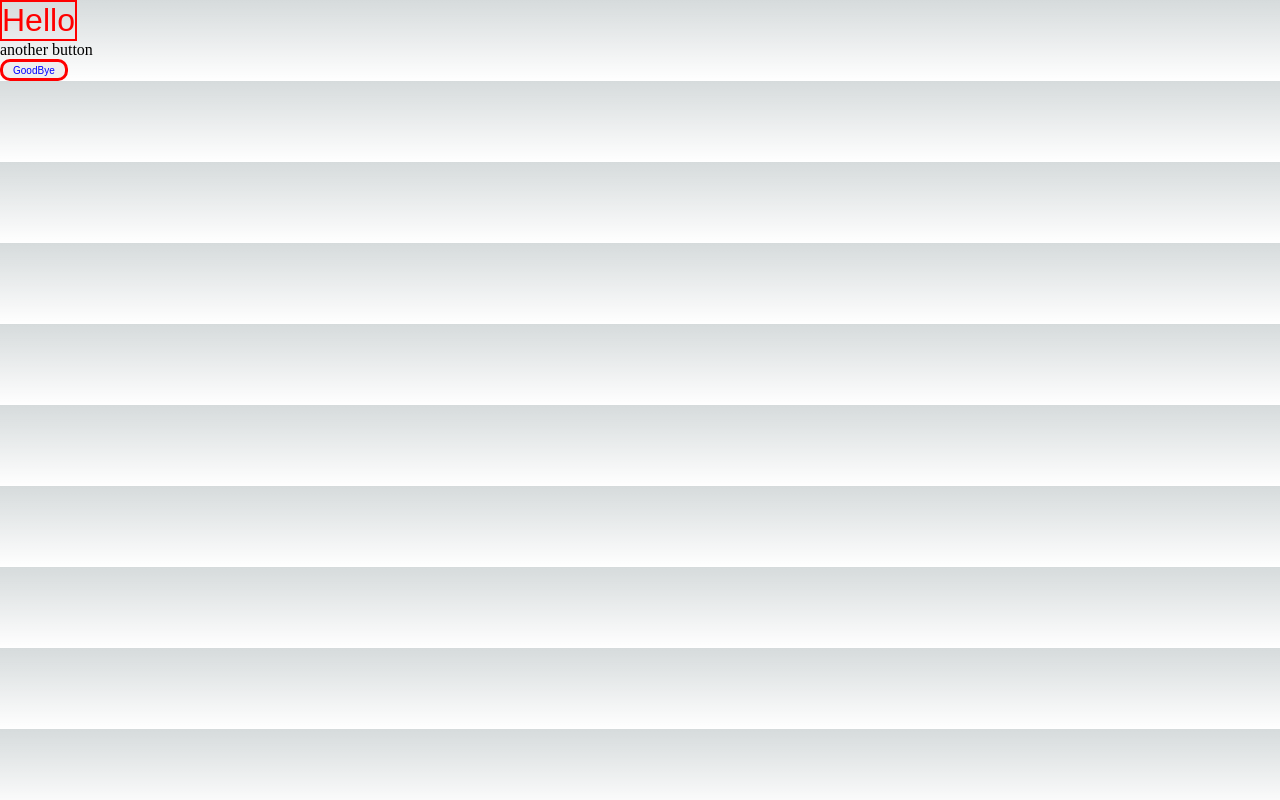
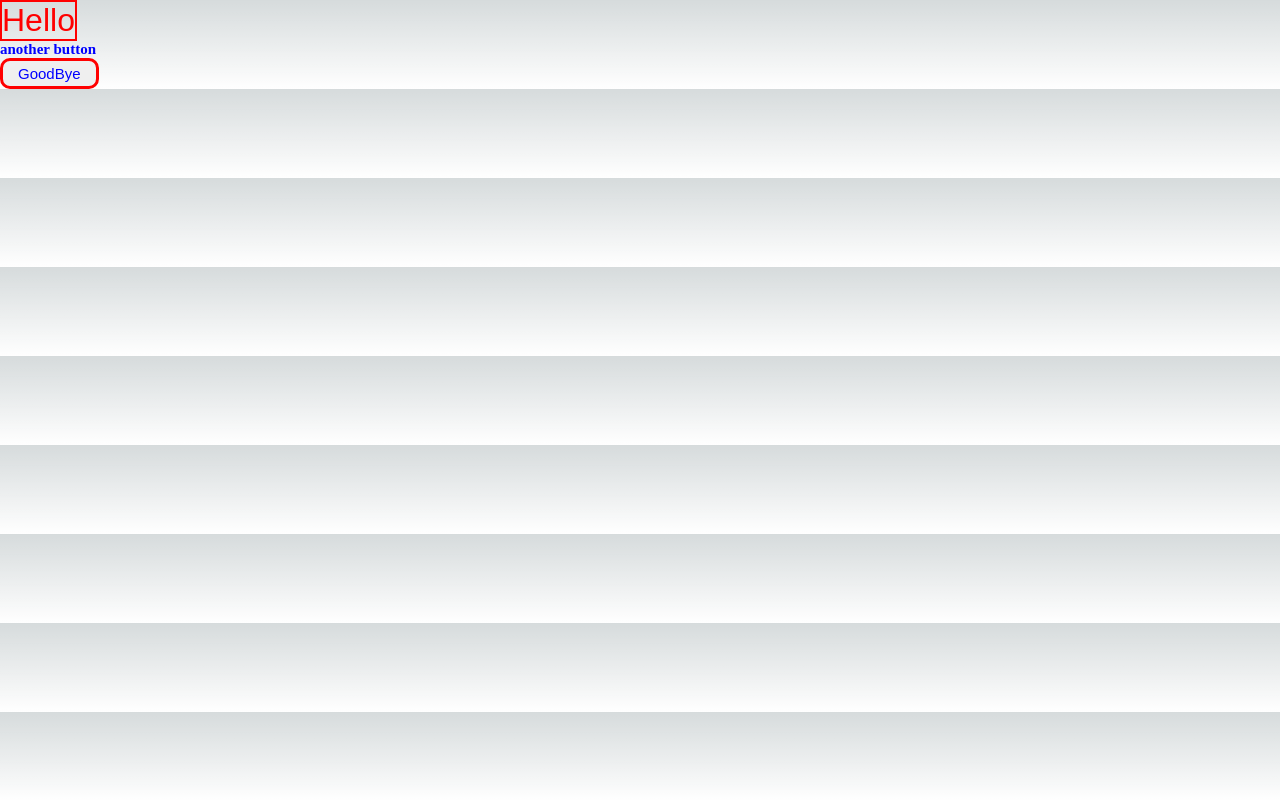
Before and after one commit to nkserveren26/testnextjs, a Next.js app: page /styledprops in a window 1280 px wide. Built offline with nearby package versions, Linux system fonts and the light colour scheme.

Commit message:
add text in styledprops

```diff
--- a/src/pages/styledprops.tsx
+++ b/src/pages/styledprops.tsx
@@ -15,7 +15,7 @@ const redBox = css`
 
 const font = css`
     color: blue;
-    font-size: 10px;
+    font-size: 15px;
 `;
 
 //styled-componentで定義したコンポーネントの先頭文字は大文字にする。小文字だとエラーになる
@@ -33,13 +33,18 @@ const AnotherButton = styled.button`
     ${font}
 `;
 
+const Text = styled.p`
+    font-weight: bold;
+    ${font}
+`;
+
 const Styledprops: NextPage = () => {
     return (
         <div>
             <Button color="#FF0000" backGroundColor="transparent">
                 Hello
             </Button>
-            <p>another button</p>
+            <Text>another button</Text>
             <AnotherButton>
                 GoodBye
             </AnotherButton>
```
